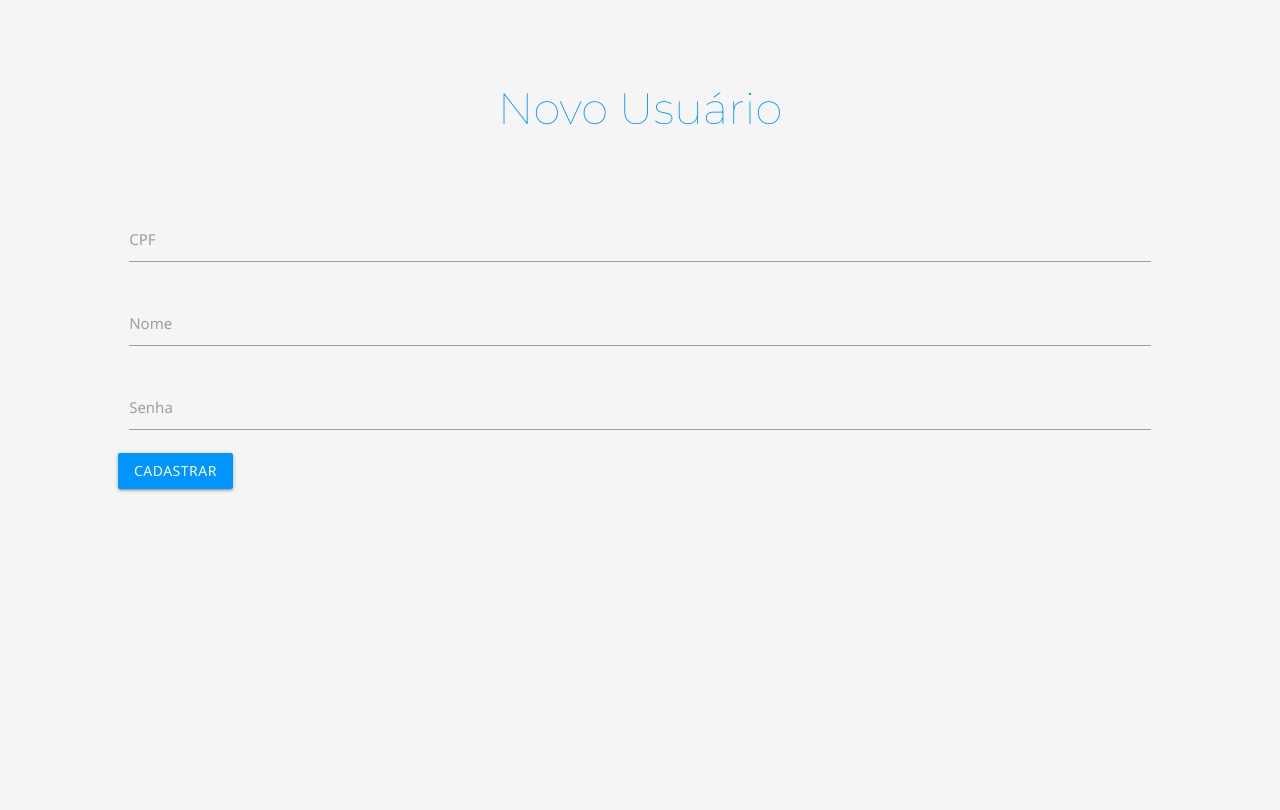
After one commit to WilliamRaymundo/Interface-License-Plate-Recognition, a PHP site: page /formulario/usuario.php in a window 1280 px wide. The commit adds this page. Run offline with PHP 8.4, Linux system fonts and the light colour scheme.

Commit message:
Create Tipo

```diff
--- a/index/css/style.css
+++ b/index/css/style.css
@@ -79,7 +79,7 @@ ul {
     }
 }
 #formulario {
-	animation: yourAnimation 3s ease 0s infinite normal none;
+	animation: yourAnimation 3s ease 0s normal none;
 	display: none;
 	background-color: #ffffff;
 	width: 50%;
--- /dev/null
+++ b/index/formulario/usuario.php
@@ -0,0 +1,55 @@
+<?php
+
+?>
+<html>
+
+<head>
+<link rel="stylesheet" href="css/style.css">
+<link rel="stylesheet" href="css/materialize.css">
+<link rel="stylesheet" href="https://fonts.googleapis.com/icon?family=Material+Icons">
+<link rel="preconnect" href="https://fonts.gstatic.com" crossorigin>
+<link href="https://fonts.googleapis.com/css2?family=Montserrat:wght@100&display=swap" rel="stylesheet">
+</head>
+
+<body>
+  <button class="waves-effect waves-teal btn-flat" ><i class="material-icons" onclick="fecharPagUsu()">close</i></button>
+  <div class="row">
+
+    <div class="col s12 m10 push-m1">
+      <h3 class="light">Novo Usuário</h3>
+    <form>
+
+        <div class="input-field col s12">
+            <input type="text" name="CPF" id="CPF">
+            <label for="CPF">CPF</label>
+        </div>
+
+        <div class="input-field col s12">
+            <input type="text" name="nome" id="nome">
+            <label for="nome">Nome</label>
+
+        </div>
+
+        <div class="input-field col s12">
+            <input type="text" name="senha" id="senha">
+            <label for="senha">Senha</label>
+
+        </div>
+        <button type="submit" class="btn">Cadastrar</button>
+    </form>
+    </div>
+    </div>
+
+    <script
+  src="https://code.jquery.com/jquery-3.5.1.min.js"
+  integrity="sha256-9/aliU8dGd2tb6OSsuzixeV4y/faTqgFtohetphbbj0="
+  crossorigin="anonymous"></script>
+
+  <script src="js/main.js"></script>
+  <script src="js/materialize.js"></script>
+
+</body>
+
+
+
+</htmL>
--- a/index/js/main.js
+++ b/index/js/main.js
@@ -63,7 +63,7 @@ function getVeiculos() {
 
 $("#usuarios").click(function () {
     $('#menu').empty();
-    $('#menu').prepend('<h3>Usuários</h3><section class="content"><a class="btn" onclick="abrirPag('+"'"+'conecta.php'+"'"+');">Adicionar</a><table class="striped"><thead><tr><th>CPF</th> <th>Nome</th><th>Ação</th> </tr><thead><tbody class="box_usu"><tbody></table></section>');
+    $('#menu').prepend('<h3>Usuários</h3><section class="content"><a class="btn" onclick="abrirPag('+"'"+'conecta.php'+"'"+');">Adicionar</a><a class="btn" onclick="abrirPag('+"'"+'formulario/tipousuario.php'+"'"+');">Criar Tipo</a><table class="striped"><thead><tr><th>CPF</th> <th>Nome</th><th>Ação</th> </tr><thead><tbody class="box_usu"><tbody></table></section>');
     getUsuarios();
 });
 $("#historico").click(function () {
```
Also changed, not shown: index/formulario/tipousuario.php (added, +55 -0 lines).
